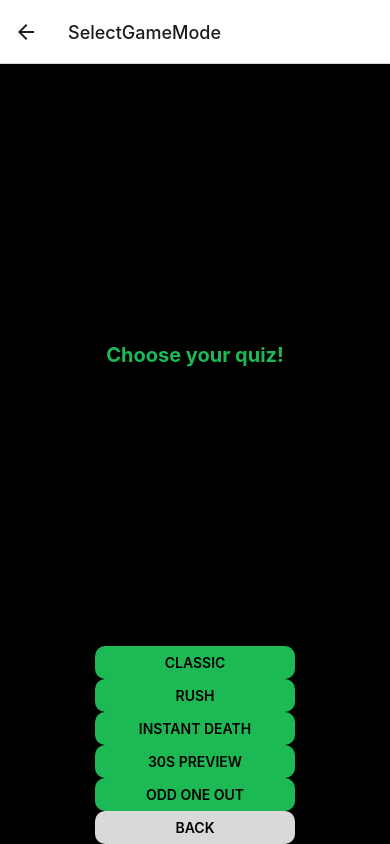
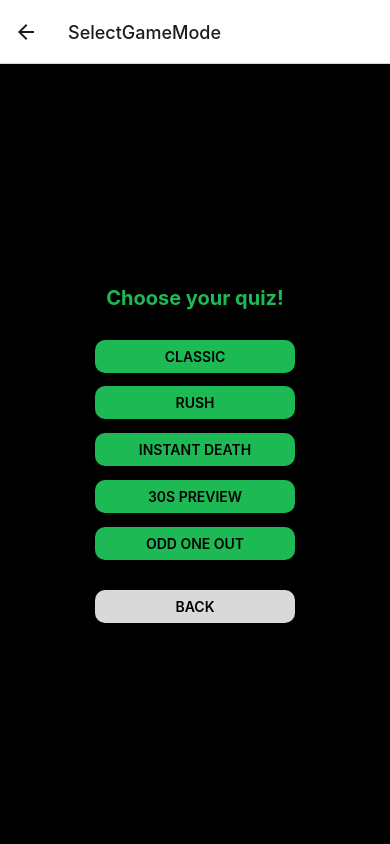
Before and after one commit to schjoth/DIMA, a React Native app: screen /SelectGameMode in a window 390 px wide. Built offline with nearby package versions, Linux system fonts and the light colour scheme; no server answers.

Commit message:
feat: updated navigation styling

```diff
--- a/screens/HomeScreen.tsx
+++ b/screens/HomeScreen.tsx
@@ -4,6 +4,7 @@ import CustomButton from "../components/CustomButton";
 import WelcomeTitle from "../components/WelcomeTitle";
 import { RootStackScreenProps } from "../types";
 import { AuthContext } from "../components/AuthContext";
+import styles from "../styles/styles";
 
 type Props = RootStackScreenProps<"Home">;
 
@@ -50,21 +51,4 @@ const HomeScreen = ({ navigation }: Props) => {
 	);
 };
 
-const styles = StyleSheet.create({
-	container: {
-		flex: 1,
-		alignItems: "center",
-		justifyContent: "center",
-		backgroundColor: "#000",
-	},
-	navigation: {
-		display: "flex",
-		alignItems: "center",
-		justifyContent: "space-between",
-		height: 300,
-		backgroundColor: "#000",
-		width: "100%",
-	},
-});
-
 export default HomeScreen;
--- a/screens/SelectGameModeScreen.tsx
+++ b/screens/SelectGameModeScreen.tsx
@@ -12,9 +12,15 @@ const SelectGameModeScreen: FC<RootStackScreenProps<"SelectGameMode">> = ({
 }) => {
 	return (
 		<SafeAreaView style={styles.container}>
-			<View style={styles.container}>
 			<Text style={styles.title}>Choose your quiz!</Text>
-			</View>
+
+			<View
+				style={{
+					...styles.navigation,
+					height: 280,
+					paddingVertical: 30,
+				}}
+			>
 				<CustomButton
 					title="Classic"
 					onPress={() =>
@@ -61,6 +67,7 @@ const SelectGameModeScreen: FC<RootStackScreenProps<"SelectGameMode">> = ({
 						})
 					}
 				/>
+			</View>
 			<CustomButton
 				title="Back"
 				variant="secondary"
--- a/styles/styles.tsx
+++ b/styles/styles.tsx
@@ -24,12 +24,14 @@ const styles = StyleSheet.create({
 		fontWeight: "bold",
 		color: green,
 	},
-	// separator: {
-	// 	marginVertical: 30,
-	// 	height: 1,
-	// 	width: "80%",
-	// 	color: green,
-	// },
+	navigation: {
+		display: "flex",
+		alignItems: "center",
+		justifyContent: "space-between",
+		height: 300,
+		backgroundColor: black,
+		width: "100%",
+	},
 	header: {
 		fontSize: 20,
 	},
```
Lines whose indentation alone changed are shown as unchanged.
